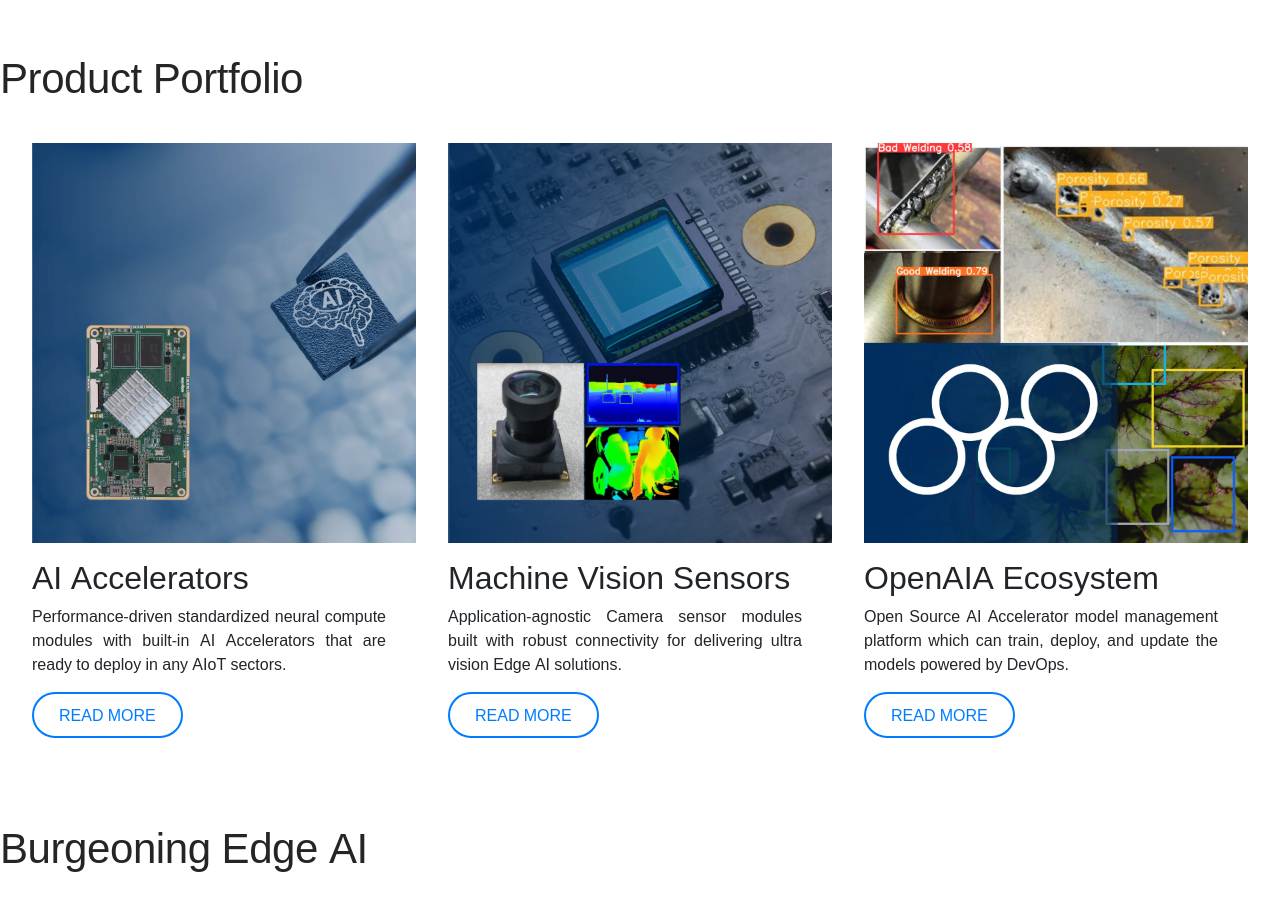
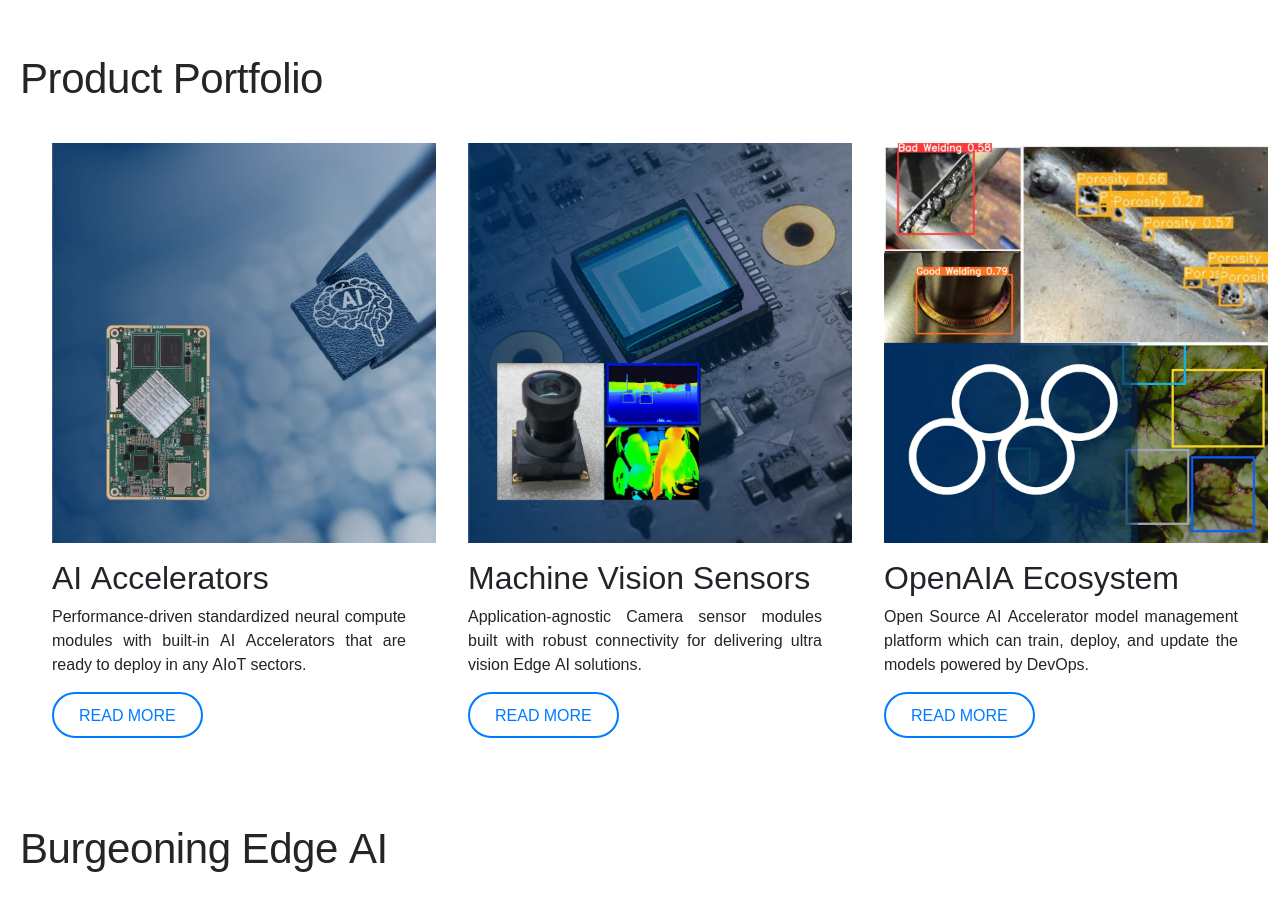
Before and after one commit to wpn10/Edgeble, a plain HTML site: page index.html in a window 1280 px wide. Shown: the part 710-1612 px from the top of the page. Drawn offline with nearby package versions, Linux system fonts and the light colour scheme.

Commit message:
Your commit message

```diff
--- a/style.css
+++ b/style.css
@@ -574,6 +574,11 @@ input[type="submit"] {
 .ft-legal-list li:nth-last-child(2) {
   flex: 1;
 }
+/* Add left margin to sections */
+.heading, .heading1, .cards, .tabs, .container5, .wrapper, .platform, .background-container, .ft-main, .ft-legal {
+  margin-left: 20px; /* Adjust this value to your preference */
+  margin-right: 20px; /* Optional: Add right margin for symmetry */
+}
 
 /* Large Screen Styles */
 @media screen and (min-width: 2560px) {
```
